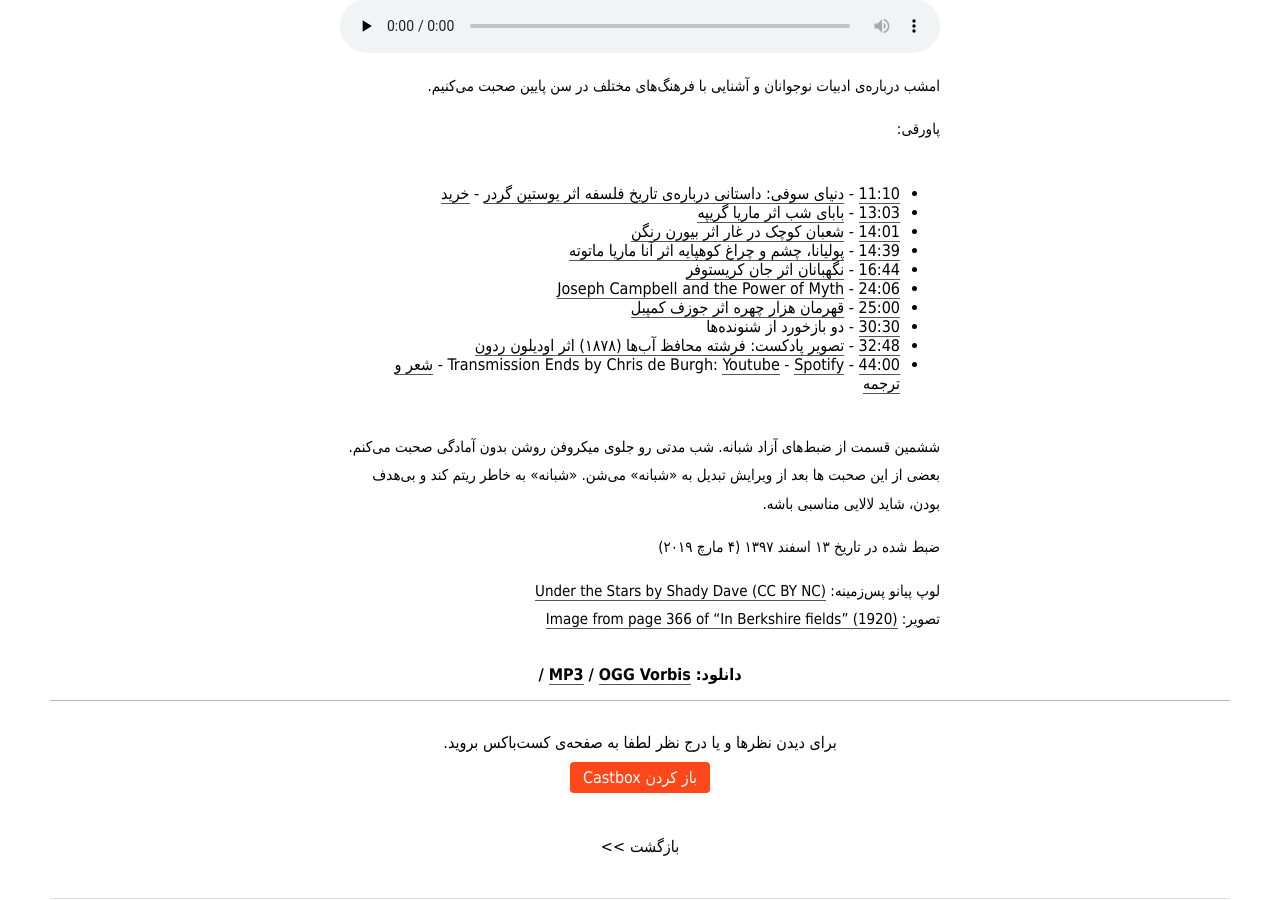
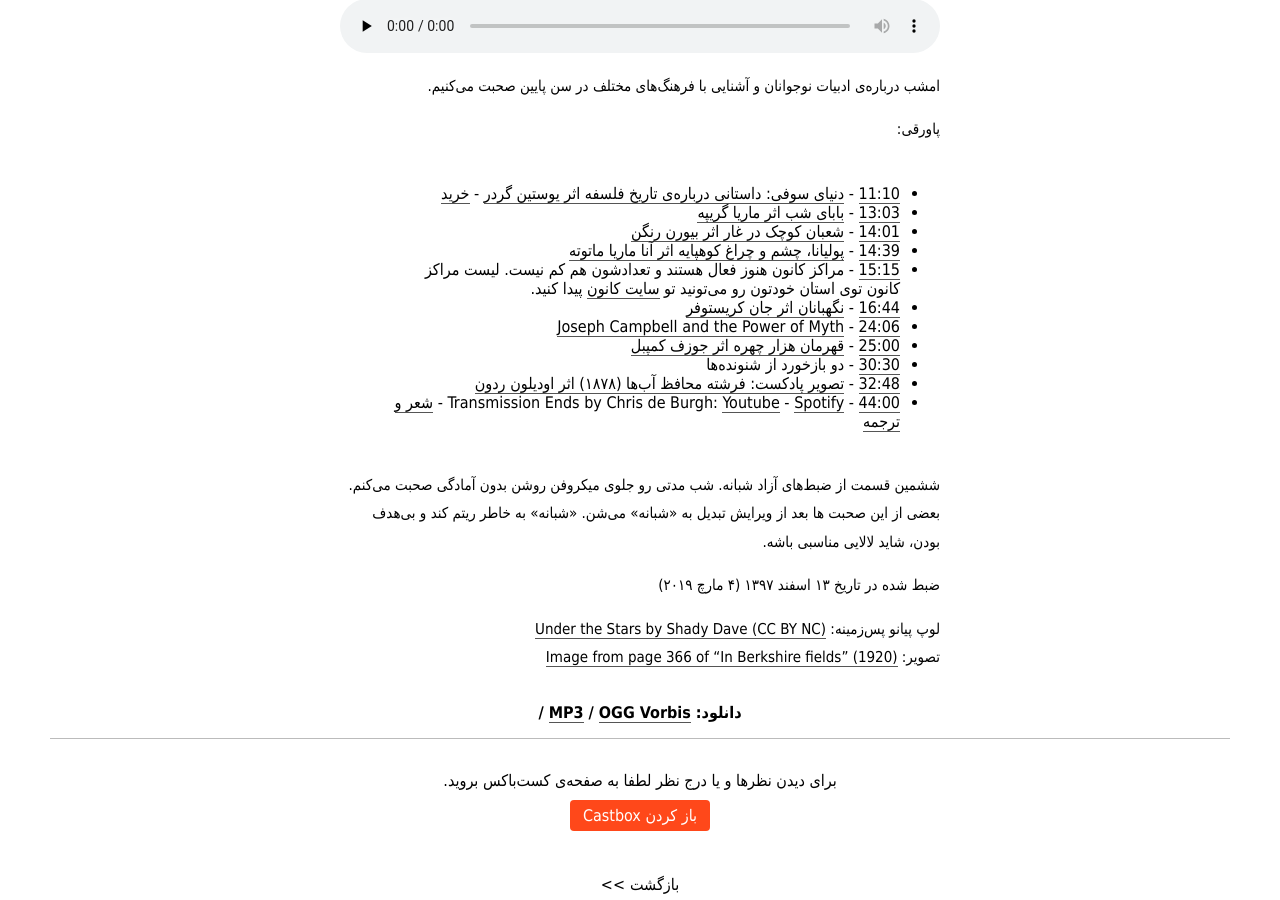
Before and after one commit to mohsend/mehsen.ir, a Jekyll site: the page built from _posts/2019-03-08-shabane-006.md, in a window 1280 px wide and 900 px high, scrolled down 907 px. Built offline with Jekyll 4.4.1, drawn with Linux system fonts in a browser that asks for light colours; some web fonts are replaced.

```diff
--- a/_posts/2019-03-08-shabane-006.md
+++ b/_posts/2019-03-08-shabane-006.md
@@ -30,6 +30,7 @@
 * 13:03 - [بابای شب اثر ماریا گریپه](https://www.goodreads.com/book/show/27504587)
 * 14:01 - [شعبان کوچک در غار اثر بیورن رنگن](https://www.goodreads.com/book/show/8848321)
 * 14:39 - [پولیانا، چشم و چراغ کوهپایه اثر آنا ماریا ماتوته](https://www.goodreads.com/book/show/237485._)
+* 15:15 - مراکز کانون هنوز فعال هستند و تعدادشون هم کم نیست. لیست مراکز کانون توی استان خودتون رو می‌تونید تو [سایت کانون](http://www.kanoonnews.ir/) پیدا کنید.
 * 16:44 - [نگهبانان اثر جان کریستوفر](https://www.goodreads.com/book/show/2178442._)
 * 24:06 - [Joseph Campbell and the Power of Myth](https://www.imdb.com/title/tt0296362/)
 * 25:00 - [قهرمان هزار چهره اثر جوزف کمپبل](https://www.goodreads.com/book/show/8329899)
```
